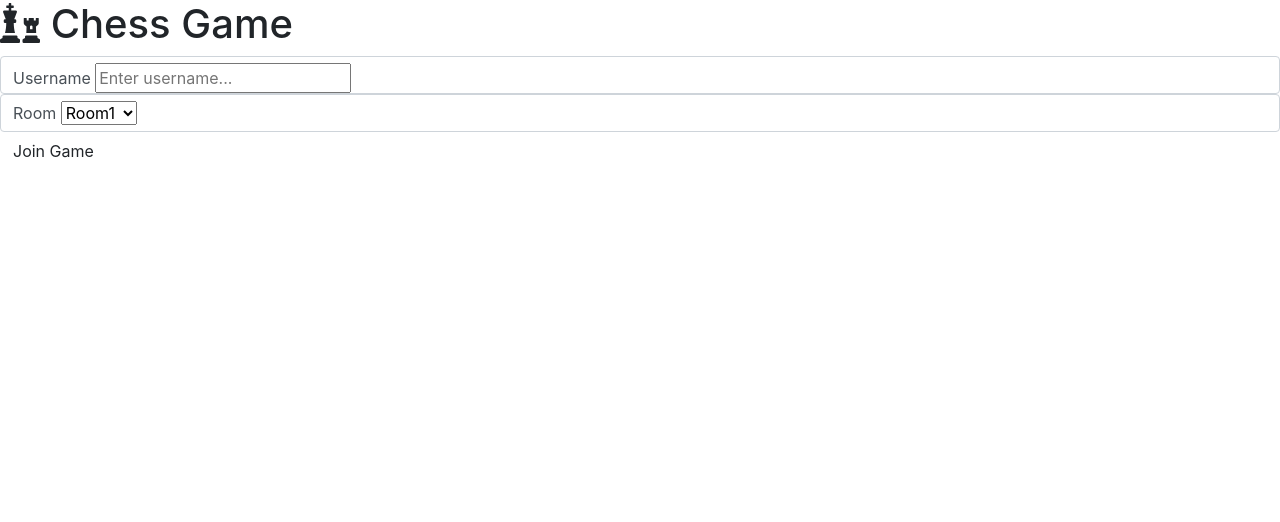
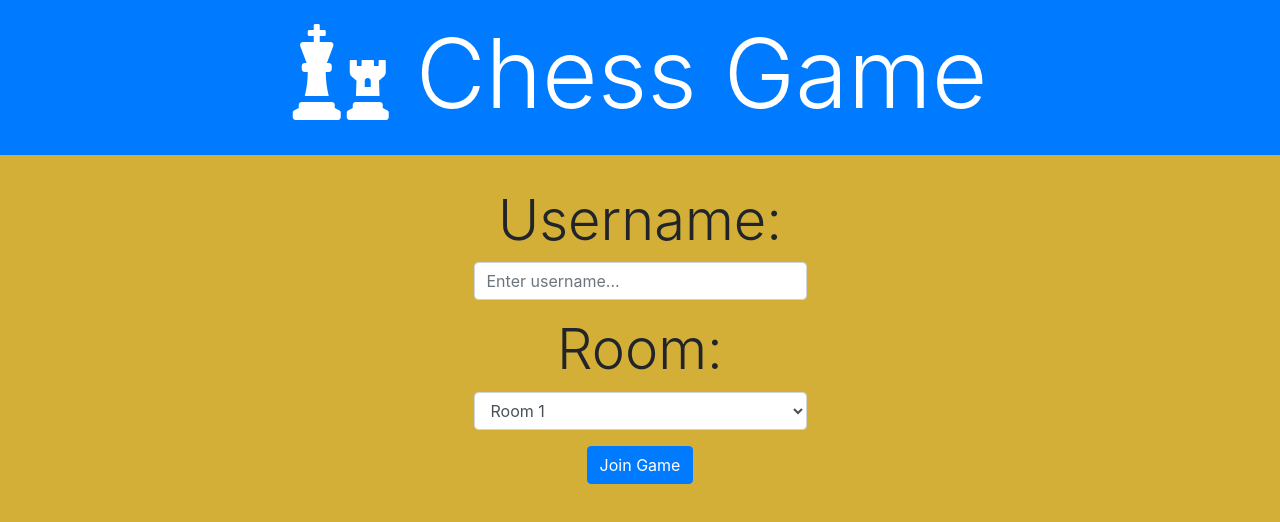
Before and after one commit to Exanys/ChessGame_Online, a website: page public/index.html in a window 1280 px wide. Drawn offline with nearby package versions, Linux system fonts and the light colour scheme.

Commit message:
Everything done? - BETA VERSION

```diff
--- /dev/null
+++ b/public/css/game.css
@@ -0,0 +1,13 @@
+#body{
+    background-color: lightgray;
+    justify-content: center;
+}
+#roomname {
+    margin-bottom: 15px;
+}
+#gameCon{
+    background-color: black;
+    text-align: left;
+    color: lime;
+    padding-left: 2px;
+}
--- a/public/css/style.css
+++ b/public/css/style.css
@@ -0,0 +1,9 @@
+#body{
+    justify-content: center;
+    background-color:#D4AF37;
+}
+
+#room, #username{
+    margin: auto;
+    width: 30%;
+}
--- a/public/index.html
+++ b/public/index.html
@@ -12,19 +12,20 @@
       crossorigin="anonymous"
     />
 
+
     <!-- Bootstrap CSS -->
     <link rel="stylesheet" href="https://stackpath.bootstrapcdn.com/bootstrap/4.3.1/css/bootstrap.min.css" integrity="sha384-ggOyR0iXCbMQv3Xipma34MD+dH/1fQ784/j6cY/iJTQUOhcWr7x9JvoRxT2MZw1T" crossorigin="anonymous">
+    <link rel="stylesheet" href="./css/style.css">
   </head>
-  <body>
-    <div class="join-container">
-        <header class="join-header">
-          <h1><i class="fas fa-chess"></i> Chess Game</h1>
-        </header>
-        <main class="join-main">
+  <body id="body">
+
+      <div class="jumbotron jumbotron-fluid bg-primary text-center text-white p-3" id="header"><h1 class="display-1"><i class="fas fa-chess"></i> Chess Game</h1></div>
+      <div class="container justify-content-center text-center">
           <form action="game.html">
-            <div class="form-control">
-              <label for="username">Username</label>
+            <div class="form-group">
+              <label for="username" class="display-4">Username:</label>
               <input
+              class="form-control
                 type="text"
                 name="username"
                 id="username"
@@ -32,17 +33,20 @@
                 required
               />
             </div>
-            <div class="form-control">
-              <label for="room">Room</label>
-              <select name="room" id="room">
-                <option value="Room1">Room1</option>
-                <option value="Room2">Room2</option>
-                <option value="Room3">Room3</option>
+            <div class="form-group">
+              <label for="room" class="display-4">Room:</label>
+              <select name="room" class="form-control" id="room">
+                <option value="Room1">Room 1</option>
+                <option value="Room2">Room 2</option>
+                <option value="Room3">Room 3</option>
+                <option value="Room4">Room 4</option>
+                <option value="Room5">Room 5</option>
+
               </select>
             </div>
-            <button type="submit" class="btn">Join Game</button>
+            <button type="submit" class="btn btn-primary">Join Game</button>
           </form>
-        </main>
+    </div>
 
 
 
```
Also changed, not shown: public/game.html (+4 -4 lines), public/js/main.js (+23 -10 lines), server.js (+6 -4 lines).
